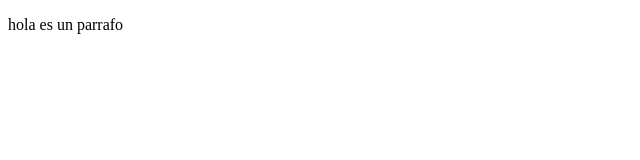
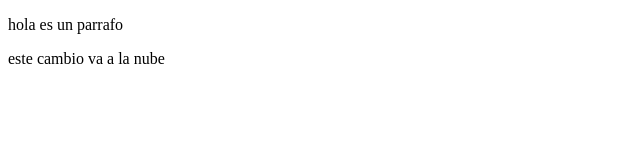
Before and after one commit to mcabrera/abcrepositorio, a plain HTML site: page index.html in a window 1280 px wide. Shown: the whole page, without its empty margins (0-640 px from the left). Drawn offline with Linux system fonts and the light colour scheme.

Commit message:
se cambia para la nube

```diff
--- a/index.html
+++ b/index.html
@@ -8,5 +8,6 @@
 </head>
 <body>
     <p>hola es un parrafo</p>
+    <p>este cambio va a la nube</p>
 </body>
 </html>
```
